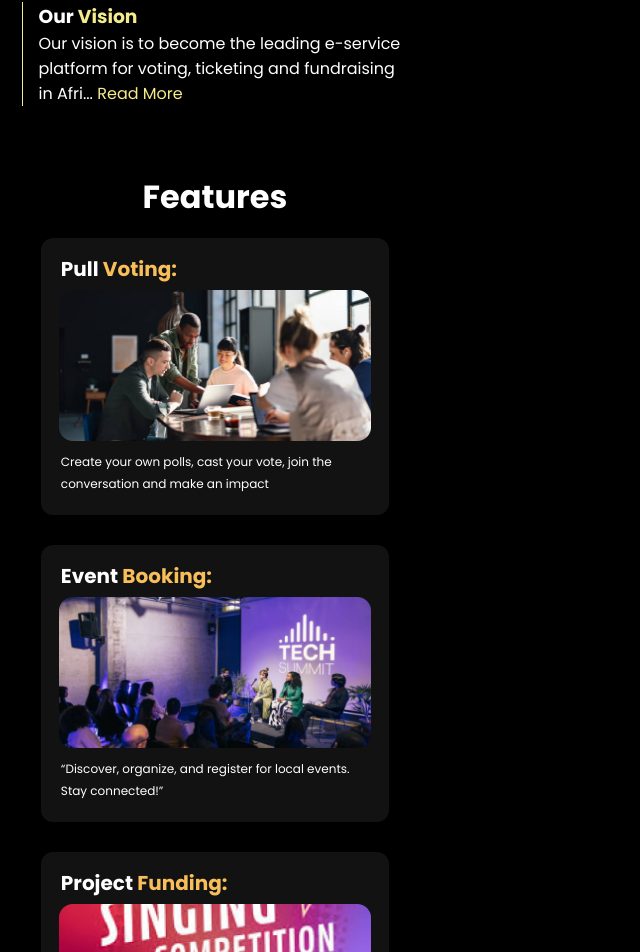
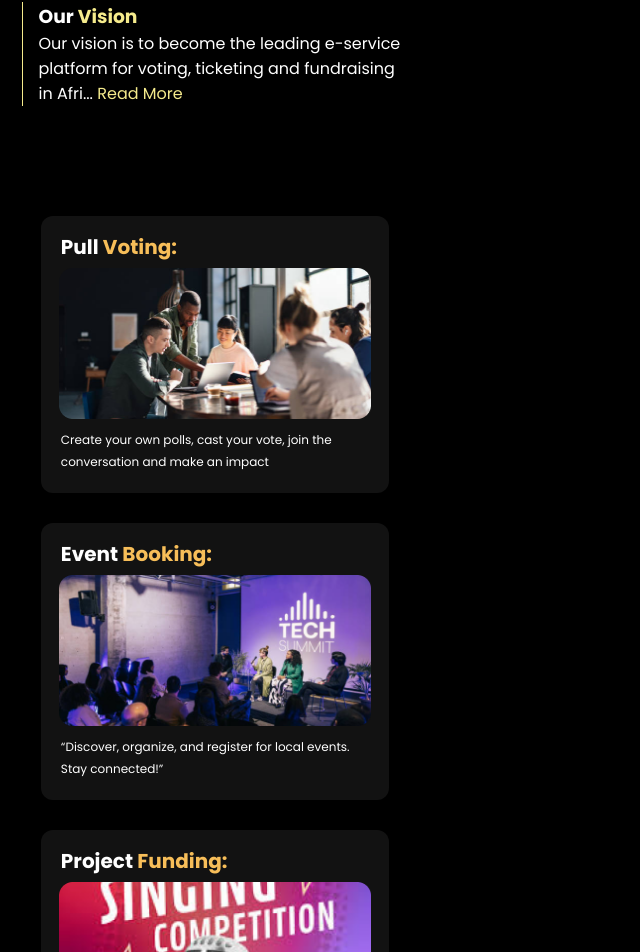
Before and after one commit to TajjDev/votecity2, a React (Vite) app: page / in a window 1280 px wide. Shown: the part 1232-2184 px from the top of the page, without its empty margins (0-640 px from the left). Built offline with nearby package versions, Linux system fonts and the light colour scheme; a web font is replaced by a local one.

Commit message:
Update Features.jsx

```diff
--- a/src/assets/component2/features/Features.jsx
+++ b/src/assets/component2/features/Features.jsx
@@ -7,7 +7,7 @@ import img3 from "/src/assets/img3.png"
 const Features = () => {
   return (
     <>
-    <h4>Features</h4>
+{/*     <h4>Features</h4> */}
     <div id="feat">
         <TheFeat text={"Pull"}span={"Voting:"} img={img} text2={"Create your own polls, cast your vote, join the conversation and make an impact"}/>
         <TheFeat text={"Event"}span={"Booking:"} img={img2} text2={"“Discover, organize, and register for local events. Stay connected!”"}/>
```
